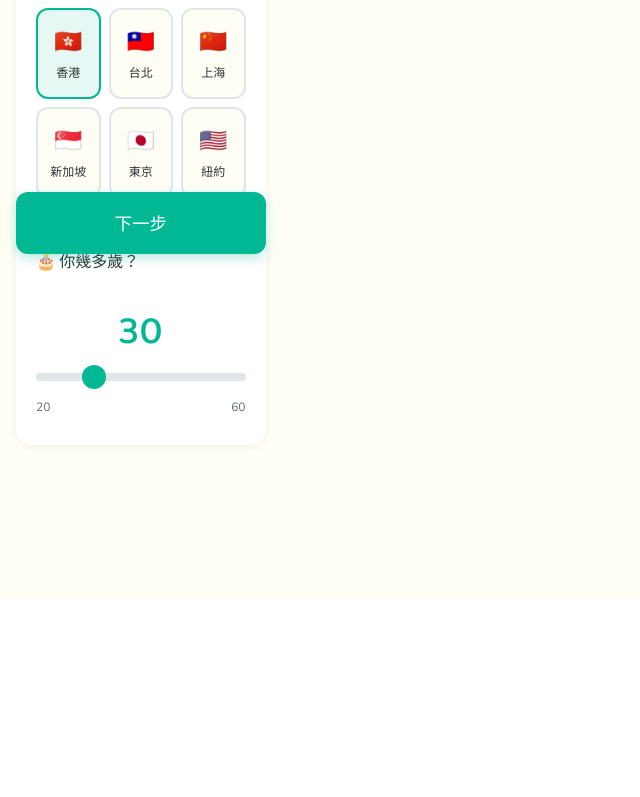
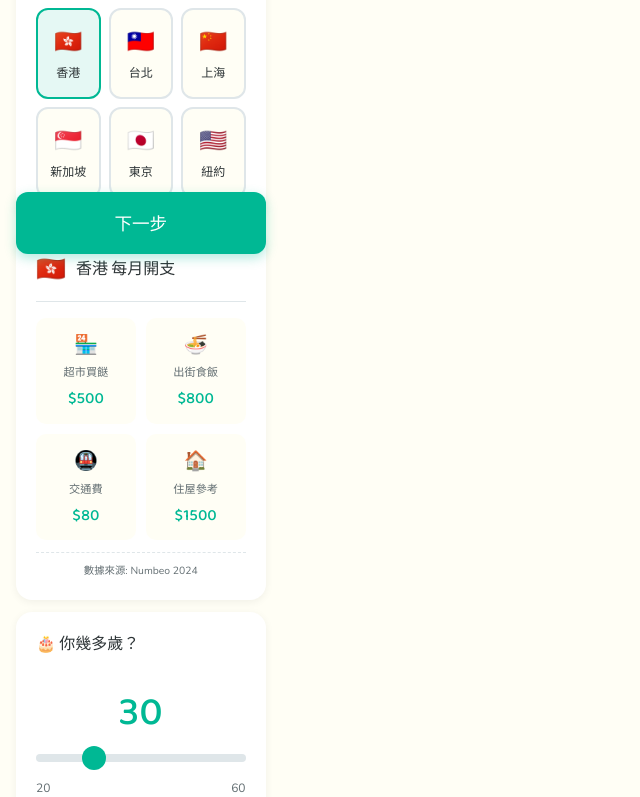
Before and after one commit to leejpjack-hue/retirement-planner, a React (Vite) app: page / in a window 1280 px wide. Shown: the part 526-1323 px from the top of the page, without its empty margins (0-640 px from the left). Before the commit the page ends 1125 px from the top, so only its background shows below. Built offline with nearby package versions, Linux system fonts and the light colour scheme.

Commit message:
Add detailed city expense breakdown
- Show food/transport/housing/dining costs per city
- Add CityDetail component
- Add data source citation

```diff
--- a/src/App.css
+++ b/src/App.css
@@ -308,3 +308,73 @@ h1 {
     font-size: 1.6rem;
   }
 }
+
+/* City Detail */
+.city-detail {
+  background: var(--surface);
+  border-radius: 16px;
+  padding: 20px;
+  margin-bottom: 12px;
+  box-shadow: 0 2px 8px rgba(0,0,0,0.06);
+}
+
+.detail-header {
+  display: flex;
+  align-items: center;
+  gap: 10px;
+  margin-bottom: 16px;
+  padding-bottom: 12px;
+  border-bottom: 1px solid var(--border);
+}
+
+.detail-flag {
+  font-size: 1.5rem;
+}
+
+.detail-title {
+  font-family: var(--font-display);
+  font-size: 1rem;
+  color: var(--text);
+}
+
+.detail-grid {
+  display: grid;
+  grid-template-columns: repeat(2, 1fr);
+  gap: 10px;
+}
+
+.detail-item {
+  background: var(--bg);
+  border-radius: 10px;
+  padding: 12px;
+  text-align: center;
+}
+
+.detail-icon {
+  font-size: 1.2rem;
+  display: block;
+  margin-bottom: 4px;
+}
+
+.detail-label {
+  font-size: 0.7rem;
+  color: var(--text-light);
+  display: block;
+}
+
+.detail-value {
+  font-family: var(--font-display);
+  font-size: 1rem;
+  color: var(--primary);
+  display: block;
+  margin-top: 4px;
+}
+
+.detail-source {
+  font-size: 0.65rem;
+  color: var(--text-light);
+  text-align: center;
+  margin-top: 12px;
+  padding-top: 10px;
+  border-top: 1px dashed var(--border);
+}
--- a/src/App.tsx
+++ b/src/App.tsx
@@ -1,6 +1,6 @@
 import { useState } from 'react';
 import './App.css';
-import { cities, currentCities, retireCities } from './data/cities';
+import { cities, currentCities, retireCities, getCityById } from './data/cities';
 import type { UserState, CalculationResult } from './types';
 import { lifestyleOptions } from './types';
 import { calculateRetirement, getSuggestion, formatUSD, formatCurrency } from './utils/calculations';
@@ -12,6 +12,44 @@ function ProgressBar({ step }: { step: number }) {
       <div className={`progress-step ${step >= 1 ? 'active' : ''}`}></div>
       <div className={`progress-step ${step >= 2 ? 'active' : ''}`}></div>
       <div className={`progress-step ${step >= 3 ? 'active' : ''}`}></div>
+    </div>
+  );
+}
+
+// City Detail Component - Show expense breakdown
+function CityDetail({ cityId }: { cityId: string }) {
+  const city = getCityById(cityId);
+  if (!city) return null;
+
+  return (
+    <div className="city-detail">
+      <div className="detail-header">
+        <span className="detail-flag">{city.flag}</span>
+        <span className="detail-title">{city.name} 每月開支</span>
+      </div>
+      <div className="detail-grid">
+        <div className="detail-item">
+          <span className="detail-icon">🏪</span>
+          <span className="detail-label">超市買餸</span>
+          <span className="detail-value">${city.expenses.food}</span>
+        </div>
+        <div className="detail-item">
+          <span className="detail-icon">🍜</span>
+          <span className="detail-label">出街食飯</span>
+          <span className="detail-value">${city.expenses.dining}</span>
+        </div>
+        <div className="detail-item">
+          <span className="detail-icon">🚇</span>
+          <span className="detail-label">交通費</span>
+          <span className="detail-value">${city.expenses.transport}</span>
+        </div>
+        <div className="detail-item">
+          <span className="detail-icon">🏠</span>
+          <span className="detail-label">住屋參考</span>
+          <span className="detail-value">${city.expenses.housing}</span>
+        </div>
+      </div>
+      <div className="detail-source">數據來源: {city.source}</div>
     </div>
   );
 }
@@ -209,6 +247,8 @@ function App() {
             </div>
           </div>
 
+          <CityDetail cityId={state.retireCity} />
+
           <div className="card">
             <div className="card-label">🎂 你幾多歲？</div>
             <AgeSlider
--- a/src/data/cities.ts
+++ b/src/data/cities.ts
@@ -1,4 +1,11 @@
-// City Data for Retirement Planner
+// City Data for Retirement Planner - with detailed expenses
+
+export interface CityExpense {
+  food: number;      // Monthly food expense
+  transport: number;  // Monthly transport
+  housing: number;    // Monthly housing (for reference)
+  dining: number;    // Monthly dining out
+}
 
 export interface City {
   id: string;
@@ -9,6 +16,8 @@ export interface City {
   inflation: number;
   currency: string;
   rate: number;
+  expenses: CityExpense;
+  source: string;
 }
 
 export const cities: City[] = [
@@ -21,6 +30,13 @@ export const cities: City[] = [
     inflation: 2.4,
     currency: 'HKD',
     rate: 7.82,
+    source: 'Numbeo 2024',
+    expenses: {
+      food: 500,       //超市買餸
+      transport: 80,    //港鐵月票
+      housing: 1500,   //市區唐樓
+      dining: 800,     //出街食
+    },
   },
   {
     id: 'taipei',
@@ -31,6 +47,13 @@ export const cities: City[] = [
     inflation: 2.0,
     currency: 'TWD',
     rate: 31.5,
+    source: 'Numbeo 2024',
+    expenses: {
+      food: 350,
+      transport: 40,
+      housing: 500,
+      dining: 450,
+    },
   },
   {
     id: 'shanghai',
@@ -41,6 +64,13 @@ export const cities: City[] = [
     inflation: 2.5,
     currency: 'CNY',
     rate: 7.24,
+    source: 'Numbeo 2024',
+    expenses: {
+      food: 400,
+      transport: 50,
+      housing: 800,
+      dining: 500,
+    },
   },
   {
     id: 'singapore',
@@ -51,6 +81,13 @@ export const cities: City[] = [
     inflation: 3.0,
     currency: 'SGD',
     rate: 1.34,
+    source: 'Numbeo 2024',
+    expenses: {
+      food: 400,
+      transport: 100,
+      housing: 1200,
+      dining: 600,
+    },
   },
   {
     id: 'tokyo',
@@ -61,6 +98,13 @@ export const cities: City[] = [
     inflation: 2.8,
     currency: 'JPY',
     rate: 149.5,
+    source: 'Numbeo 2024',
+    expenses: {
+      food: 450,
+      transport: 100,
+      housing: 900,
+      dining: 600,
+    },
   },
   {
     id: 'new_york',
@@ -71,6 +115,13 @@ export const cities: City[] = [
     inflation: 3.2,
     currency: 'USD',
     rate: 1,
+    source: 'Numbeo 2024',
+    expenses: {
+      food: 600,
+      transport: 130,
+      housing: 2200,
+      dining: 800,
+    },
   },
   {
     id: 'bangkok',
@@ -81,6 +132,13 @@ export const cities: City[] = [
     inflation: 2.2,
     currency: 'THB',
     rate: 35.2,
+    source: 'Numbeo 2024',
+    expenses: {
+      food: 250,
+      transport: 50,
+      housing: 400,
+      dining: 300,
+    },
   },
   {
     id: 'kuala_lumpur',
@@ -91,6 +149,13 @@ export const cities: City[] = [
     inflation: 2.0,
     currency: 'MYR',
     rate: 4.72,
+    source: 'Numbeo 2024',
+    expenses: {
+      food: 200,
+      transport: 50,
+      housing: 350,
+      dining: 250,
+    },
   },
   {
     id: 'lisbon',
@@ -101,6 +166,13 @@ export const cities: City[] = [
     inflation: 2.5,
     currency: 'EUR',
     rate: 0.92,
+    source: 'Numbeo 2024',
+    expenses: {
+      food: 300,
+      transport: 50,
+      housing: 700,
+      dining: 400,
+    },
   },
   {
     id: 'mexico_city',
@@ -111,6 +183,13 @@ export const cities: City[] = [
     inflation: 4.0,
     currency: 'USD',
     rate: 1,
+    source: 'Numbeo 2024',
+    expenses: {
+      food: 200,
+      transport: 40,
+      housing: 500,
+      dining: 250,
+    },
   },
 ];
 
```
Also changed, not shown: 1 other file (tests, documents, lock files or other folders).
